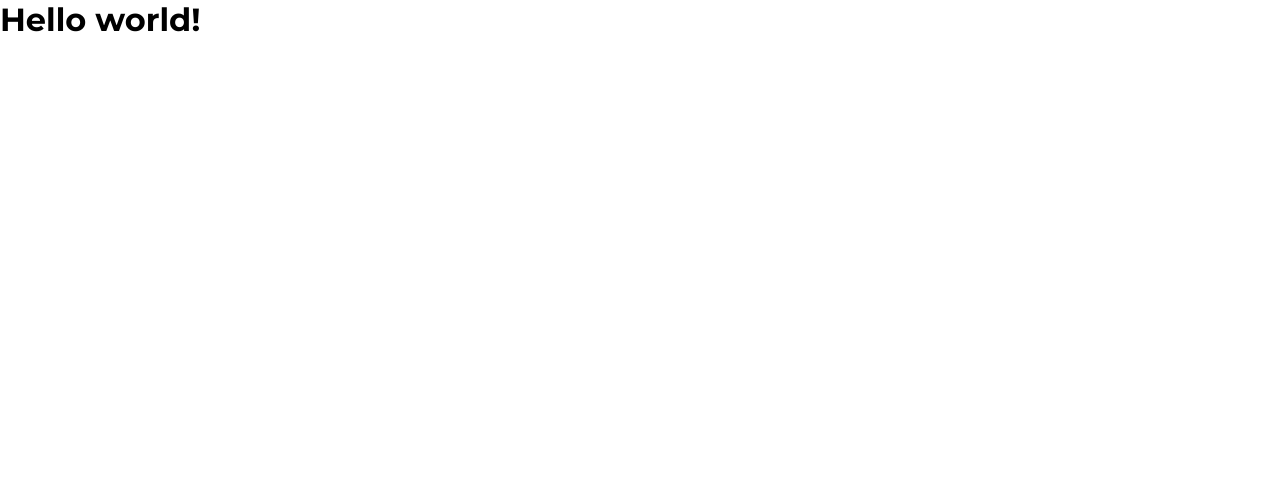
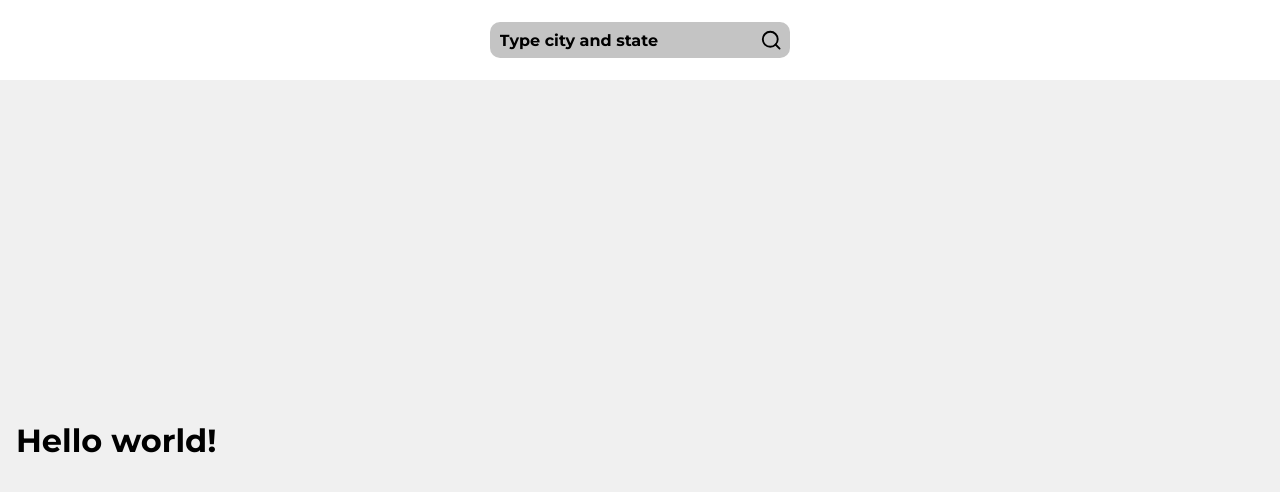
Before and after one commit to lzizn/Weather, a React (Create React App) app: page / in a window 1280 px wide. Shown: the top 492 px of the page. Built offline with nearby package versions, Linux system fonts and the light colour scheme.

Commit message:
:sparkles: feature to get Coordinates of cities

```diff
--- a/src/App.tsx
+++ b/src/App.tsx
@@ -1,12 +1,17 @@
 import React from 'react';
 
+import Container from './components/Container';
+import Header from './components/Header';
 import GlobalStory from './styles/global';
 
 export default function App(): JSX.Element {
   return (
-    <div className="App">
-      <h1>Hello world!</h1>
-      <GlobalStory />
-    </div>
+    <>
+      <Header />
+      <Container>
+        <h1>Hello world!</h1>
+        <GlobalStory />
+      </Container>
+    </>
   );
 }
--- /dev/null
+++ b/src/components/Container/index.tsx
@@ -0,0 +1,11 @@
+import React from 'react';
+
+import { Container } from './styles';
+
+export default function ContainerComponent({
+  children,
+}: {
+  children: React.ReactNode;
+}): JSX.Element {
+  return <Container>{children}</Container>;
+}
--- /dev/null
+++ b/src/components/Container/styles.ts
@@ -0,0 +1,20 @@
+import styled from 'styled-components';
+
+export const Container = styled.div`
+  width: 100%;
+  min-height: 90vh;
+  min-width: 300px;
+
+  & > div {
+    max-width: 1200px;
+  }
+
+  display: flex;
+  flex-direction: column;
+  justify-content: center;
+  align-items: space-between;
+
+  padding: 1rem;
+
+  background: var(--white-01);
+`;
--- /dev/null
+++ b/src/components/Header/index.tsx
@@ -0,0 +1,20 @@
+import React, { useState } from 'react';
+
+import SearchCity from '../SearchCity';
+import { Header } from './styles';
+
+import getLatLong from '../../lib/getLatLong';
+
+export default function HeaderComponent() {
+  const [city, setCity] = useState('');
+
+  async function handleClick() {
+    console.log(await getLatLong(city));
+  }
+
+  return (
+    <Header>
+      <SearchCity value={city} setValue={setCity} onClick={handleClick} />
+    </Header>
+  );
+}
--- /dev/null
+++ b/src/components/Header/styles.ts
@@ -0,0 +1,12 @@
+import styled from 'styled-components';
+
+export const Header = styled.header`
+  height: 10vh;
+  width: 100%;
+
+  background: #fff;
+
+  display: flex;
+  align-items: center;
+  justify-content: center;
+`;
--- /dev/null
+++ b/src/components/SearchCity/index.tsx
@@ -0,0 +1,28 @@
+import React from 'react';
+import { FiSearch } from 'react-icons/fi';
+
+import { Input, InputWrapper } from './styles';
+
+export default function SearchCity({
+  value,
+  setValue,
+  onClick,
+}: {
+  value: string;
+  setValue: (city: string) => void;
+  onClick: () => void;
+}) {
+  return (
+    <InputWrapper>
+      <Input
+        type="text"
+        value={value}
+        placeholder="Type city and state"
+        onChange={(e: React.ChangeEvent<HTMLInputElement>) =>
+          setValue(e.target.value)
+        }
+      />
+      <FiSearch size="1.4rem" onClick={onClick} title="SearchIcon" />
+    </InputWrapper>
+  );
+}
--- /dev/null
+++ b/src/components/SearchCity/styles.ts
@@ -0,0 +1,40 @@
+import styled from 'styled-components';
+
+export const Input = styled.input`
+  width: 100%;
+  height: 100%;
+  flex: 1;
+  padding-left: 0.4rem;
+
+  outline: 0;
+  border: 0;
+
+  font-size: 1rem;
+  font-weight: bold;
+  color: #000;
+
+  background: var(--gray-02);
+
+  &::placeholder {
+    color: #000;
+  }
+`;
+
+export const InputWrapper = styled.div`
+  width: 80%;
+  max-width: 300px;
+  height: 2.2rem;
+
+  display: flex;
+  justify-content: space-between;
+  align-items: center;
+
+  border-radius: 10px;
+  padding: 0.2rem 0.5rem 0.2rem 0.2rem;
+
+  background: var(--gray-02);
+
+  & > svg {
+    cursor: pointer;
+  }
+`;
--- /dev/null
+++ b/src/lib/getLatLong.ts
@@ -0,0 +1,31 @@
+import axios from 'axios';
+import Coordinates from '../types/Coordinates';
+
+export default async function getLatLong(place: string) {
+  if (place.length < 3) {
+    return alert('Must have at least 3 letters');
+  }
+
+  let coordinates: Coordinates = {};
+
+  try {
+    await axios
+      .get(
+        `http://api.positionstack.com/v1/forward?access_key=${process.env.REACT_APP_POSITIONSTACK_KEY}&query=${place}`,
+      )
+      .then((response) => {
+        if (
+          response.data.data[0]?.latitude &&
+          response.data.data[0]?.longitude
+        ) {
+          coordinates = response.data.data[0];
+        } else {
+          alert("Sorry. We couldn't find a city, try again.");
+        }
+      });
+  } catch (error) {
+    console.error(error);
+  }
+
+  return coordinates;
+}
--- /dev/null
+++ b/src/types/Coordinates.ts
@@ -0,0 +1,20 @@
+export default interface Coordinates {
+  latitude?: number;
+  longitude?: number;
+  type?: string;
+  name?: string;
+  number?: number;
+  postal_code?: string;
+  street?: string;
+  confidence?: number;
+  region_code?: string;
+  county?: string;
+  country?: string;
+  locality?: string;
+  administrative_area?: string;
+  neighbourhood?: string;
+  region?: string;
+  country_code?: string;
+  continent?: string;
+  label?: string;
+}
```
Also changed, not shown: package.json (+7 -3 lines), 1 other file (tests, documents, lock files or other folders).
